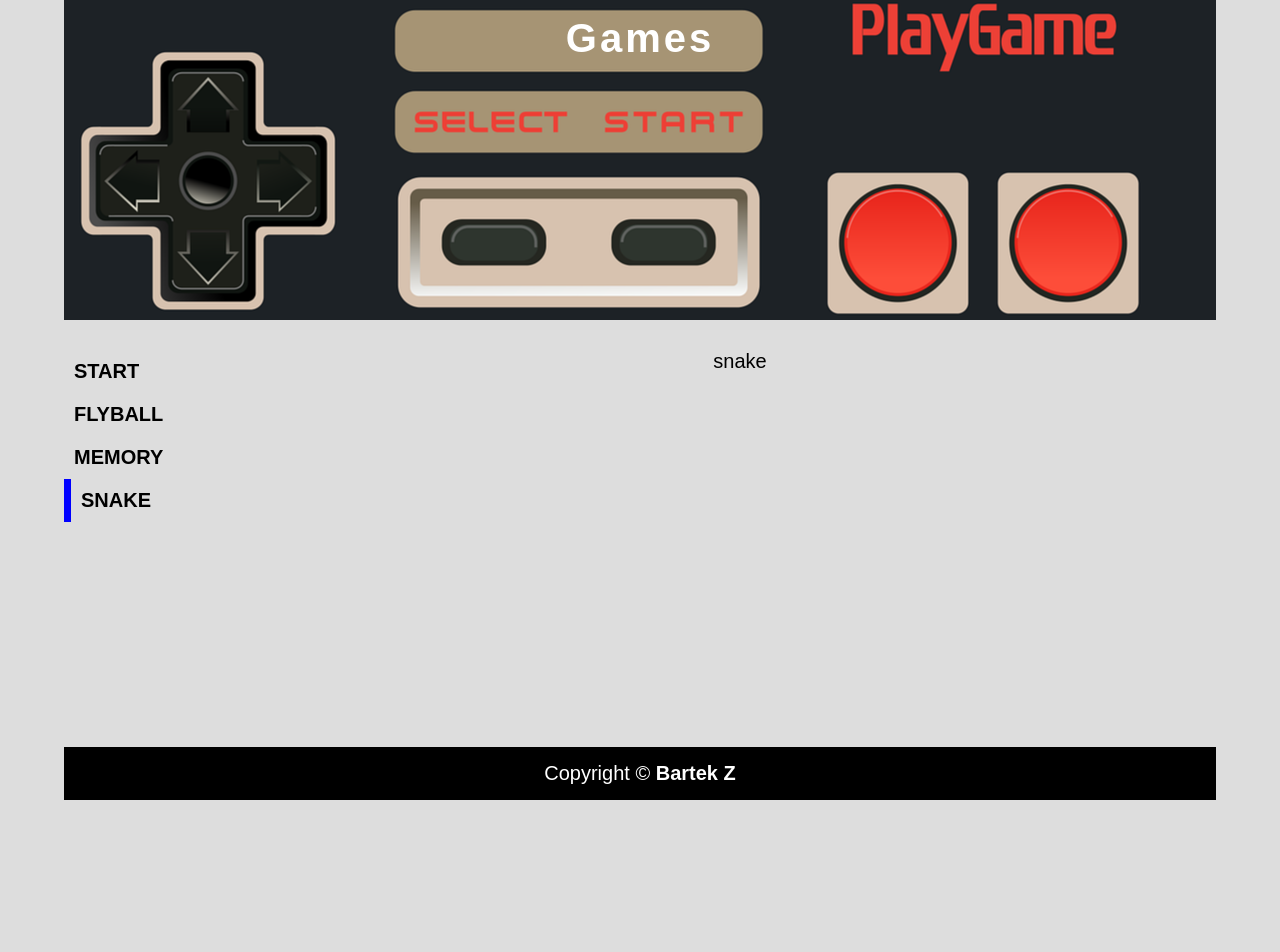
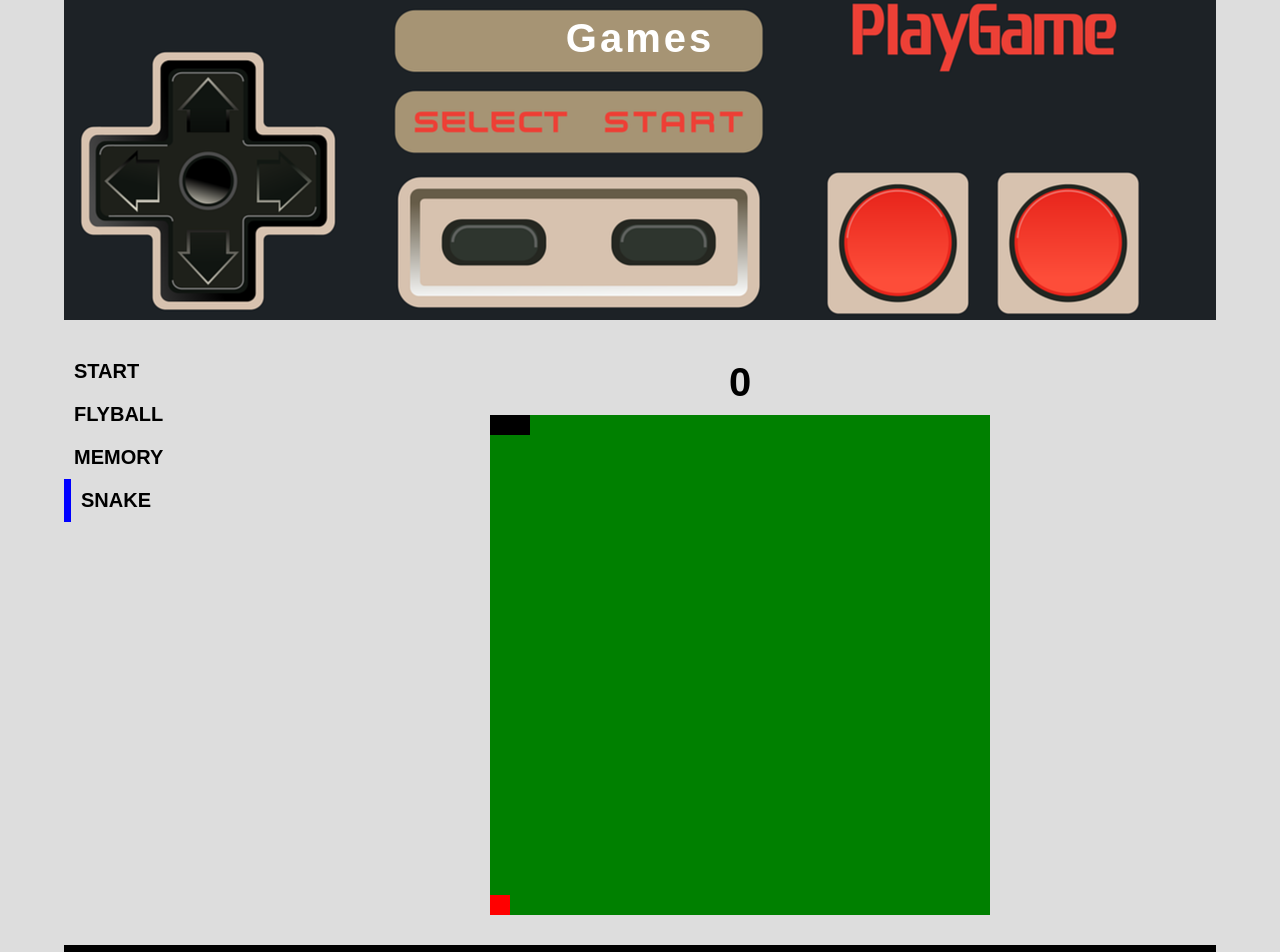
Before and after one commit to Bartek-Z/games-app, a React (Create React App) app: page /snake in a window 1280 px wide. Shown: the top 952 px of the page. Before the commit the page ends 800 px from the top, so only its background shows below. Built offline with nearby package versions, Linux system fonts and the light colour scheme.

Commit message:
add snake game

```diff
--- a/src/pages/Snake.js
+++ b/src/pages/Snake.js
@@ -1,7 +1,183 @@
+import { useEffect, useState } from 'react';
 import styled from 'styled-components';
 
+const AREA__WIDTH = 500;
+const AREA__HEIGHT = 500;
+
+const getRandomFoodPosition = () => {
+	let min = 1;
+	let max = 98;
+	let x = Math.floor((Math.random() * (max - min + 1) + min) / 4) * 4;
+	let y = Math.floor((Math.random() * (max - min + 1) + min) / 4) * 4;
+	return [x, y];
+};
+
 function Snake() {
-	return <div>snake</div>;
+	const [snake, setSnake] = useState([
+		[0, 0],
+		[0, 4],
+	]);
+	const [food, setFood] = useState(getRandomFoodPosition());
+	const [direction, setDirection] = useState('RIGHT');
+	const [alive, setAlive] = useState(false);
+	const [speed, setSpeed] = useState(250);
+	const [points, setPoints] = useState(0);
+
+	useEffect(() => {
+		document.onkeydown = onKeyDown;
+		checkIfOutOfArea();
+		checkIfEat();
+
+		const start = setInterval(() => {
+			move(alive);
+		}, speed);
+		return () => clearInterval(start);
+	});
+
+	function onKeyDown(e) {
+		setAlive(true);
+		switch (e.keyCode) {
+			case 38:
+				e.preventDefault();
+				setDirection('UP');
+				break;
+			case 40:
+				e.preventDefault();
+				setDirection('DOWN');
+				break;
+			case 37:
+				setDirection('LEFT');
+				break;
+			case 39:
+				setDirection('RIGHT');
+				break;
+			default:
+				break;
+		}
+	}
+
+	function move(state) {
+		if (state === true) {
+			let snakeDots = [...snake];
+			let head = snake[snake.length - 1];
+
+			switch (direction) {
+				case 'RIGHT':
+					head = [head[0], head[1] + 4];
+					break;
+				case 'LEFT':
+					head = [head[0], head[1] - 4];
+					break;
+				case 'DOWN':
+					head = [head[0] + 4, head[1]];
+					break;
+				case 'UP':
+					head = [head[0] - 4, head[1]];
+					break;
+				default:
+					break;
+			}
+			snakeDots.push(head);
+			snakeDots.shift();
+			setSnake(snakeDots);
+		}
+	}
+
+	function checkIfEat() {
+		let head = snake[snake.length - 1];
+		let foodDot = food;
+		if (head[0] === foodDot[0] && head[1] === food[1]) {
+			setFood(getRandomFoodPosition());
+			snakeGrow();
+			speeding();
+			setPoints(points + 1);
+		}
+	}
+
+	function checkIfOutOfArea() {
+		let head = snake[snake.length - 1];
+		if (head[0] >= 100 || head[1] >= 100 || head[0] < 0 || head[1] < 0) {
+			gameOver();
+		}
+	}
+
+	function snakeGrow() {
+		let newSnake = [snake[snake.length - 1], ...snake];
+		setSnake(newSnake);
+	}
+
+	function speeding() {
+		if (speed > 50) {
+			setSpeed(speed - 10);
+		}
+	}
+
+	function gameOver() {
+		setAlive(false);
+		setSnake([
+			[0, 0],
+			[0, 4],
+		]);
+		setDirection('RIGHT');
+		setFood(getRandomFoodPosition());
+		setPoints(0);
+		alert(`Game over :( your result : ${points}`);
+	}
+
+	const snakePosition = snake.map((snakeDot, index) => (
+		<SnakeDot key={index} top={`${snakeDot[0]}%`} left={`${snakeDot[1]}%`} />
+	));
+
+	return (
+		<>
+			<Result>{points}</Result>
+			<Container>
+				<GameArea width={AREA__WIDTH} height={AREA__HEIGHT}>
+					{snakePosition}
+					<SnakeFood top={food[0]} left={food[1]} />
+				</GameArea>
+			</Container>
+		</>
+	);
 }
 
 export default Snake;
+
+const Container = styled.div`
+	display: flex;
+	justify-content: center;
+`;
+
+const GameArea = styled.div`
+	position: relative;
+	width: ${(props) => props.width}px;
+	height: ${(props) => props.height}px;
+	background-color: green;
+	overflow: hidden;
+`;
+
+const SnakeDot = styled.div`
+	position: absolute;
+	width: 4%;
+	height: 4%;
+	top: ${(props) => props.top};
+	left: ${(props) => props.left};
+	background-color: black;
+	z-index: 2;
+`;
+
+const SnakeFood = styled.div`
+	position: absolute;
+	width: 4%;
+	height: 4%;
+	top: ${(props) => props.top}%;
+	left: ${(props) => props.left}%;
+	background-color: red;
+	z-index: 1;
+`;
+
+const Result = styled.p`
+	padding: 10px;
+	font-size: 40px;
+	font-weight: bold;
+`;
```
